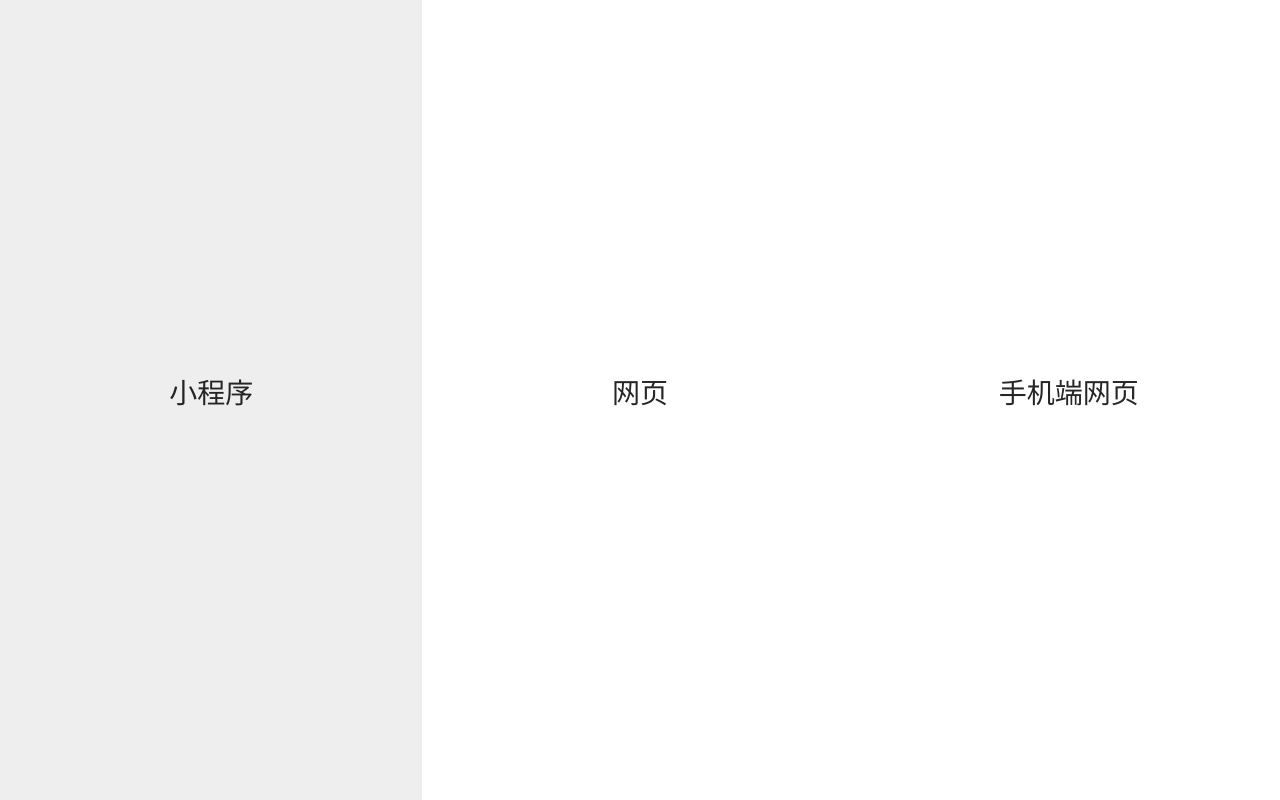
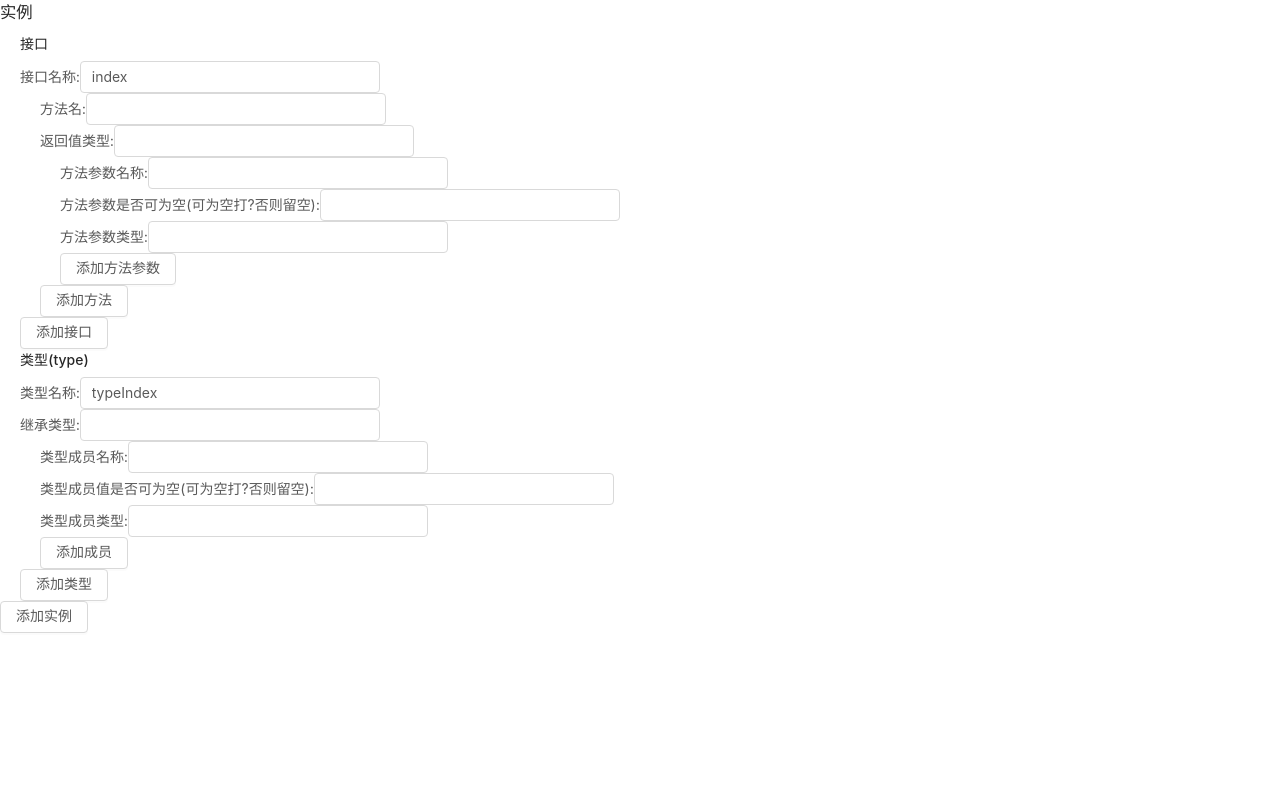
Before and after one commit to lovefyf928/automatic-web-code-maker, a Vue app in the folder automatic-web-code-maker/: page /#/ in a window 1280 px wide. Built offline with nearby package versions, Linux system fonts and the light colour scheme.

Commit message:
can make vue page

```diff
--- a/automatic-web-code-maker/src/application/index/index.ts
+++ b/automatic-web-code-maker/src/application/index/index.ts
@@ -19,7 +19,7 @@ export class IndexApplication implements IndexAppInterface{
     translatorService: TranslatorService = new TranslatorService();
 
     jumpToMakePage(typeObj: any): void {
-        this.context.$router.push({name: "MakePage", params: typeObj});
+        this.context.$router.push({name: "CoreConfig", params: typeObj});
     }
 
     getSelectTypes(): any[] {
--- a/automatic-web-code-maker/src/core/translator/translator.ts
+++ b/automatic-web-code-maker/src/core/translator/translator.ts
@@ -4,13 +4,16 @@ import {TranslatorConfig} from "./translatorConfig"
 export enum TranslatorType {
     mini, // 小程序
     web, // 网页
-    phoneWeb // 手机端网页
+    phoneWeb ,// 手机端网页
+    ddd
 }
 
 export interface TranslatorTypeList {
     name: string
     type: TranslatorType
 }
+
+
 
 
 
--- a/automatic-web-code-maker/src/router/index.ts
+++ b/automatic-web-code-maker/src/router/index.ts
@@ -5,7 +5,7 @@ Vue.use(VueRouter)
 
 const routes: Array<RouteConfig> = [
   {
-    path: '/',
+    path: '/index',
     name: 'Index',
     component: () => import("../views/Index.vue")
   },
@@ -13,6 +13,11 @@ const routes: Array<RouteConfig> = [
     path: "/make-page",
     name: "MakePage",
     component: () => import("../views/MakePage.vue")
+  },
+  {
+    path: "/",
+    name: "CoreConfig",
+    component: () => import("../views/ddd/CoreConfig.vue")
   }
 ]
 
--- a/automatic-web-code-maker/src/service/translatorService/translatorService.ts
+++ b/automatic-web-code-maker/src/service/translatorService/translatorService.ts
@@ -1,16 +1,11 @@
-import {
-    TranslatorConfig,
-    TranslatorCore,
-    TranslatorType,
-    TranslatorTypeList
-} from "@/core/translator/index"
+import {TranslatorConfig, TranslatorCore, TranslatorType, TranslatorTypeList} from "@/core/translator/index"
 
 
 export class TranslatorService implements TranslatorCore{
 
     selectedType: TranslatorType | null = null
 
-    typeList: TranslatorTypeList[] = [{name: "小程序", type: TranslatorType.mini}, {name: "网页", type: TranslatorType.web}, {name: "手机端网页", type: TranslatorType.phoneWeb}]
+    typeList: TranslatorTypeList[] = [{name: "小程序", type: TranslatorType.mini}, {name: "网页", type: TranslatorType.web}, {name: "手机端网页", type: TranslatorType.phoneWeb}, {name: "CINS", type: TranslatorType.ddd}]
 
     htmlTemp: string = ""
 
@@ -18,6 +13,7 @@ export class TranslatorService implements TranslatorCore{
     getTranslatorType(): TranslatorTypeList[] {
         return this.typeList;
     }
+
 
     selectTranslatorType(type: TranslatorType): void {
         this.selectedType = type;
--- a/automatic-web-code-maker/src/views/Index.vue
+++ b/automatic-web-code-maker/src/views/Index.vue
@@ -23,7 +23,7 @@ export default class Index extends Vue {
 
 
   mounted() {
-    this.typeList = this.indexApplication.getSelectTypes()
+    this.typeList = this.indexApplication.getSelectTypes();
   }
   private handleClick(item: object) {
     this.indexApplication.jumpToMakePage(item);
@@ -46,7 +46,7 @@ export default class Index extends Vue {
 }
 
 .select-type-box{
-  width: 33%;
+  width: 25%;
   height: 100%;
   display: flex;
   align-items: center;
@@ -55,7 +55,7 @@ export default class Index extends Vue {
 }
 
 .select-type-box-selected {
-  width: 33%;
+  width: 25%;
   height: 100%;
   display: flex;
   align-items: center;
--- /dev/null
+++ b/automatic-web-code-maker/src/views/ddd/CoreConfig.vue
@@ -0,0 +1,124 @@
+<template>
+  <div>
+    <div>
+      <div v-for="(instanceTmp, instanceKey) in coreObj.instance">
+        <h3>实例</h3>
+      <div v-for="(interfaceTmp, interfaceKey) in instanceTmp.interface" style="margin-left: 20px">
+        <h4>接口</h4>
+        <div>
+          <div style="display: flex; align-items: center">
+            <span>接口名称:</span>
+            <a-input v-model="interfaceTmp.interfaceName" style="width: 300px" />
+          </div>
+          <div v-for="(interfaceMemberTmp, interfaceMemberKey) in interfaceTmp.interfaceMember" style="margin-left: 20px">
+            <div style="display: flex; align-items: center">
+              <span>方法名:</span>
+              <a-input v-model="interfaceMemberTmp.methodName" style="width: 300px" />
+            </div>
+            <div style="display: flex; align-items: center">
+              <span>返回值类型:</span>
+              <a-input v-model="interfaceMemberTmp.returnType" style="width: 300px" />
+            </div>
+            <div v-for="(methodParamsTmp, methodParamsKey) in interfaceMemberTmp.params" style="margin-left: 20px">
+              <div style="display: flex; align-items: center">
+                <span>方法参数名称:</span>
+                <a-input v-model="methodParamsTmp.name" style="width: 300px" />
+              </div>
+              <div style="display: flex; align-items: center">
+                <span>方法参数是否可为空(可为空打?否则留空):</span>
+                <a-input v-model="methodParamsTmp.canNull" style="width: 300px" />
+              </div>
+              <div style="display: flex; align-items: center">
+                <span>方法参数类型:</span>
+                <a-input v-model="methodParamsTmp.type" style="width: 300px" />
+              </div>
+              <a-button>添加方法参数</a-button>
+            </div>
+            <a-button>添加方法</a-button>
+          </div>
+          <a-button>添加接口</a-button>
+        </div>
+      </div>
+      <div v-for="(typeTmp, typeKey) in instanceTmp.type" style="margin-left: 20px">
+        <h4>类型(type)</h4>
+        <div>
+          <div style="display: flex; align-items: center">
+            <span>类型名称:</span>
+            <a-input v-model="typeTmp.typeName" style="width: 300px" />
+          </div>
+          <div style="display: flex; align-items: center">
+            <span>继承类型:</span>
+            <a-input v-model="typeTmp.extendType" style="width: 300px" />
+          </div>
+          <div v-for="(typeMemberTmp, typeMemberKey) in typeTmp.typeMember" style="margin-left: 20px">
+            <div style="display: flex; align-items: center">
+              <span>类型成员名称:</span>
+              <a-input v-model="typeMemberTmp.name" style="width: 300px" />
+            </div>
+            <div style="display: flex; align-items: center">
+              <span>类型成员值是否可为空(可为空打?否则留空):</span>
+              <a-input v-model="typeMemberTmp.canNull" style="width: 300px" />
+            </div>
+            <div style="display: flex; align-items: center">
+              <span>类型成员类型:</span>
+              <a-input v-model="typeMemberTmp.type" style="width: 300px" />
+            </div>
+            <a-button>添加成员</a-button>
+          </div>
+          <a-button>添加类型</a-button>
+        </div>
+      </div>
+    </div>
+      <a-button>添加实例</a-button>
+    </div>
+  </div>
+</template>
+
+<script>
+export default {
+  name: "CoreConfig",
+  data() {
+    return {
+      coreObj: {
+        instance: [
+          {
+            interface: [
+                {
+                  interfaceName: "index",
+                  interfaceMember: [
+                    {
+                      methodName: "",
+                      params: [{
+                        name: "",
+                        type: "",
+                        canNull: ""
+                      }],
+                      returnType: ""
+                    }
+                  ]
+                }
+            ],
+            type: [
+              {
+                typeName: "typeIndex",
+                extendType: "",
+                typeMember: [
+                  {
+                    name: "",
+                    type: "",
+                    canNull: ""
+                  }
+                ]
+              }
+            ]
+          }
+        ]
+      }
+    }
+  }
+}
+</script>
+
+<style scoped>
+
+</style>
```
